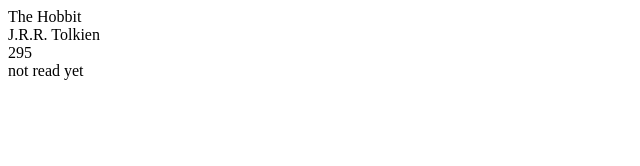
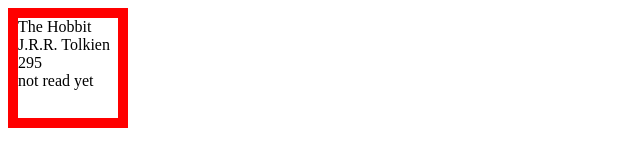
Before and after one commit to jbialkin98/library, a plain HTML site: page index.html in a window 1280 px wide. Shown: the whole page, without its empty margins (0-640 px from the left). Drawn offline with Linux system fonts and the light colour scheme.

Commit message:
Show books in bookCards

```diff
--- a/code.js
+++ b/code.js
@@ -12,48 +12,58 @@ function addBookToLibrary(entry) {
     myLibrary.push(entry);
 }
 
-const bookOne = document.querySelector(".book-one");
+const container = document.querySelector(".container");
 
 const theHobbit = new Book("The Hobbit", "J.R.R. Tolkien", 295, "not read yet");
 
-console.log(myLibrary[0]);
 myLibrary.forEach((book) => {
-    bookTitle(book);
-    bookAuthor(book);
-    bookPages(book);
-    bookRead(book);
-    console.log(book.title);
-    console.log(book.author);
-    console.log(book.pages);
-    console.log(book.read);
+    displayBookInfo(book);
 });
 
-// bookOne.textContent = theHobbit.title;
+function displayBookInfo(book) {
+    const bookCard = document.createElement('div');
+    bookCard.classList.add('bookCard');
+    container.appendChild(bookCard);
+    for (let i = 0; i < 4; i++) {
+        switch (i) {
+            case 0:
+                bookTitle(book, bookCard);
+            case 1:
+                bookAuthor(book, bookCard);
+            case 2:
+                bookPages(book, bookCard);
+            case 3:
+                bookRead(book, bookCard);
+            default:
+                return;
+        }
+    }
+}
 
-function bookTitle(book) {
+function bookTitle(book, bookCard) {
     const newDiv = document.createElement('div');
     newDiv.classList.add('newDiv');
-    bookOne.appendChild(newDiv);
+    bookCard.appendChild(newDiv);
     newDiv.textContent = book.title;
 }
 
-function bookAuthor(book) {
+function bookAuthor(book, bookCard) {
     const newDiv = document.createElement('div');
     newDiv.classList.add('newDiv');
-    bookOne.appendChild(newDiv);
+    bookCard.appendChild(newDiv);
     newDiv.textContent = book.author;
 }
 
-function bookPages(book) {
+function bookPages(book, bookCard) {
     const newDiv = document.createElement('div');
     newDiv.classList.add('newDiv');
-    bookOne.appendChild(newDiv);
+    bookCard.appendChild(newDiv);
     newDiv.textContent = book.pages;
 }
 
-function bookRead(book) {
+function bookRead(book, bookCard) {
     const newDiv = document.createElement('div');
     newDiv.classList.add('newDiv');
-    bookOne.appendChild(newDiv);
+    bookCard.appendChild(newDiv);
     newDiv.textContent = book.read;
 }
--- a/index.html
+++ b/index.html
@@ -9,6 +9,6 @@
     <title>Library</title>
 </head>
 <body>
-    <div class="book-one"></div>
+    <div class="container"></div>
 </body>
 </html>
--- a/styles.css
+++ b/styles.css
@@ -0,0 +1,5 @@
+.bookCard {
+    width: 100px;
+    height: 100px;
+    border: 10px solid red;
+}
```
